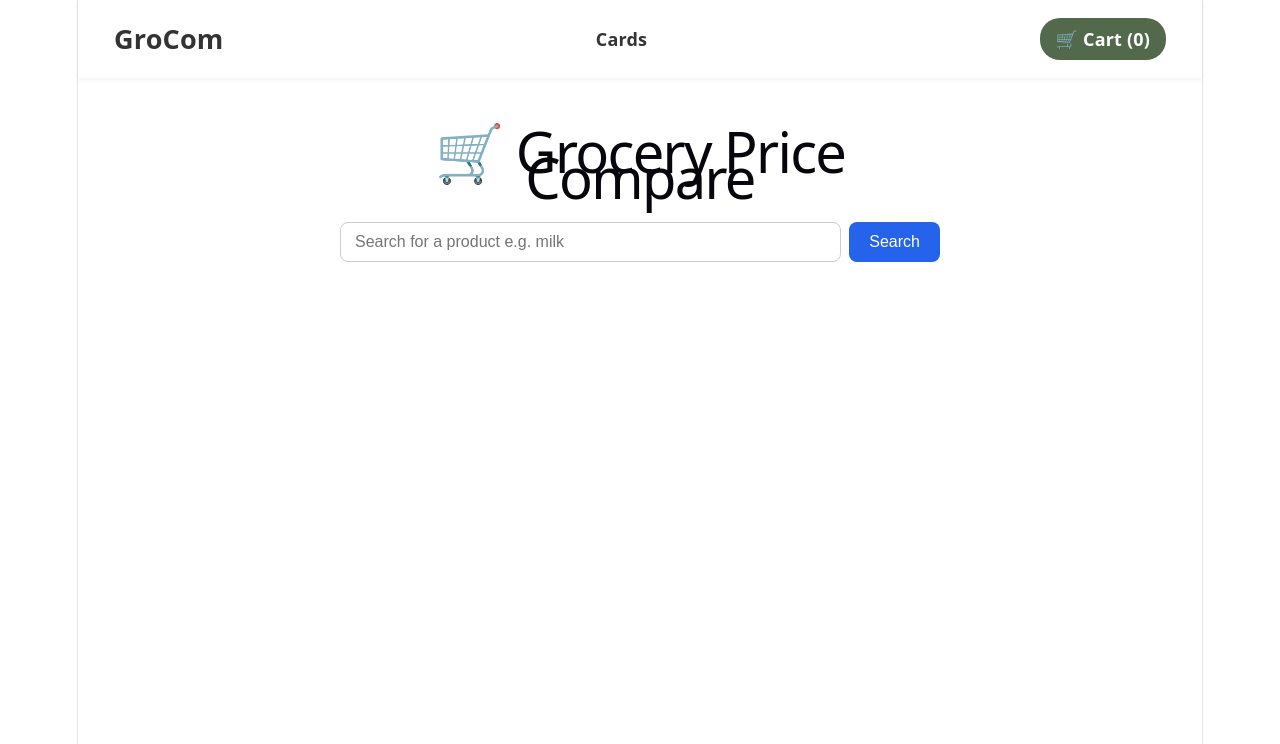
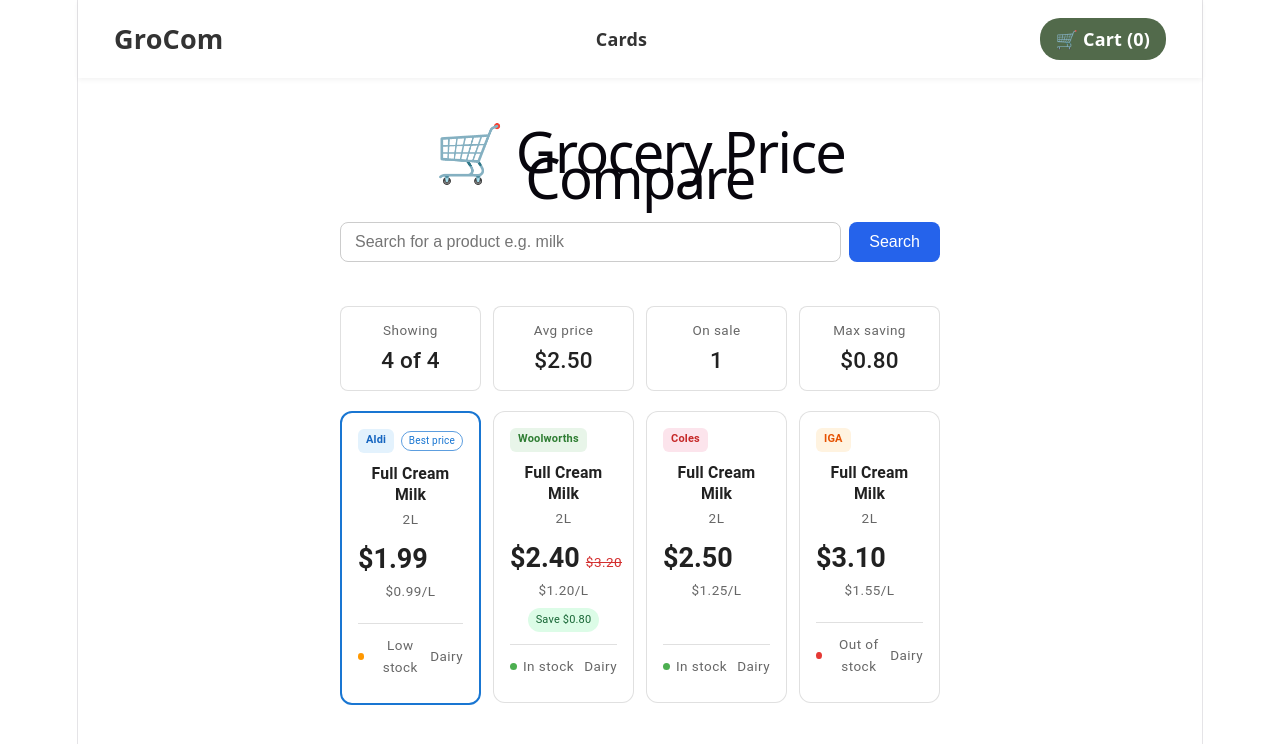
Before and after one commit to adam-fitrzyk/UNIHACK2026-goats-of-unihack, a React app in the folder grocery-compare/frontend/: page / in a window 1280 px wide. Shown: the top 744 px of the page. Built offline with nearby package versions, Linux system fonts and the light colour scheme; the HTML template or start-up script is replaced by a standard one.

Commit message:
fixed routing issue

```diff
--- a/grocery-compare/frontend/src/App.jsx
+++ b/grocery-compare/frontend/src/App.jsx
@@ -5,11 +5,11 @@
 import GroceryResultsGrid from "./components/Groceryresultsgrid"
 
 export default function App() {
-  const [query, setQuery] = useState("");
   //const [results, setResults] = useState(null);
   //const [loading, setLoading] = useState(false);
   //const [query, setQuery] = useState("")
   //const [results, setResults] = useState(null)
+
   const mockResults = {
     query: "milk",
     results: [
@@ -19,10 +19,11 @@
       { name: "Full Cream Milk", store: "IGA",        price: 3.10, was: null, unit: "$1.55/L", sub: "2L", stock: "out", cat: "dairy" },
     ]
   }
+  const [query, setQuery] = useState("");
+  const [results, setResults] = useState(mockResults)
+  const [loading, setLoading] = useState(false)
 
-  const [results, setResults] = useState(mockResults)
 
-  const [loading, setLoading] = useState(false)
 
   async function handleSearch(e) {
     e.preventDefault();
@@ -38,12 +39,26 @@
     }
   }
 
+
   return (
     <div>
       <BrowserRouter>
         <Navbar />
         <Routes>
-        <Route path="/" element={<HomePage />} />
+          {/* Pass all your search-related state here! */}
+          <Route
+            path="/"
+            element={
+              <HomePage
+                query={query}
+                setQuery={setQuery}
+                handleSearch={handleSearch}
+                results={results}
+                loading={loading}
+              />
+            }
+          />
+
           <Route path="/cart" element={<CartPage />} />
           <Route path="/cards" element={<ComparePrices />} />
         </Routes>
```
Lines whose indentation alone changed are shown as unchanged.
